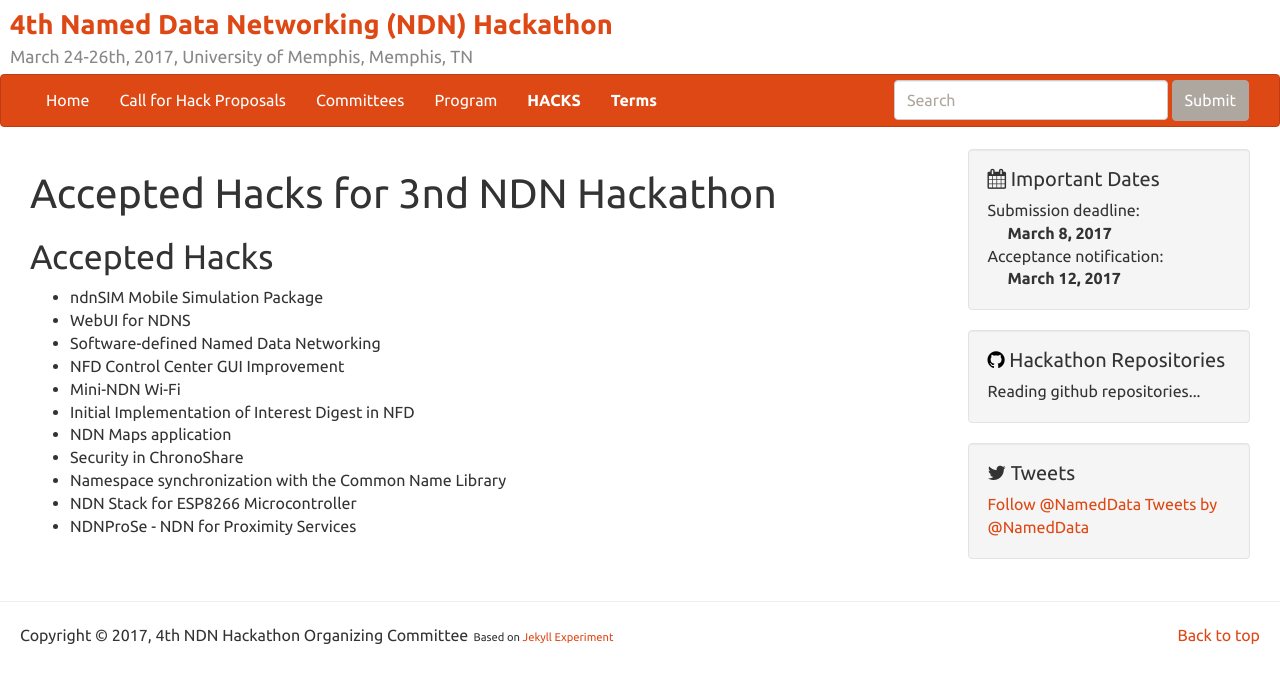
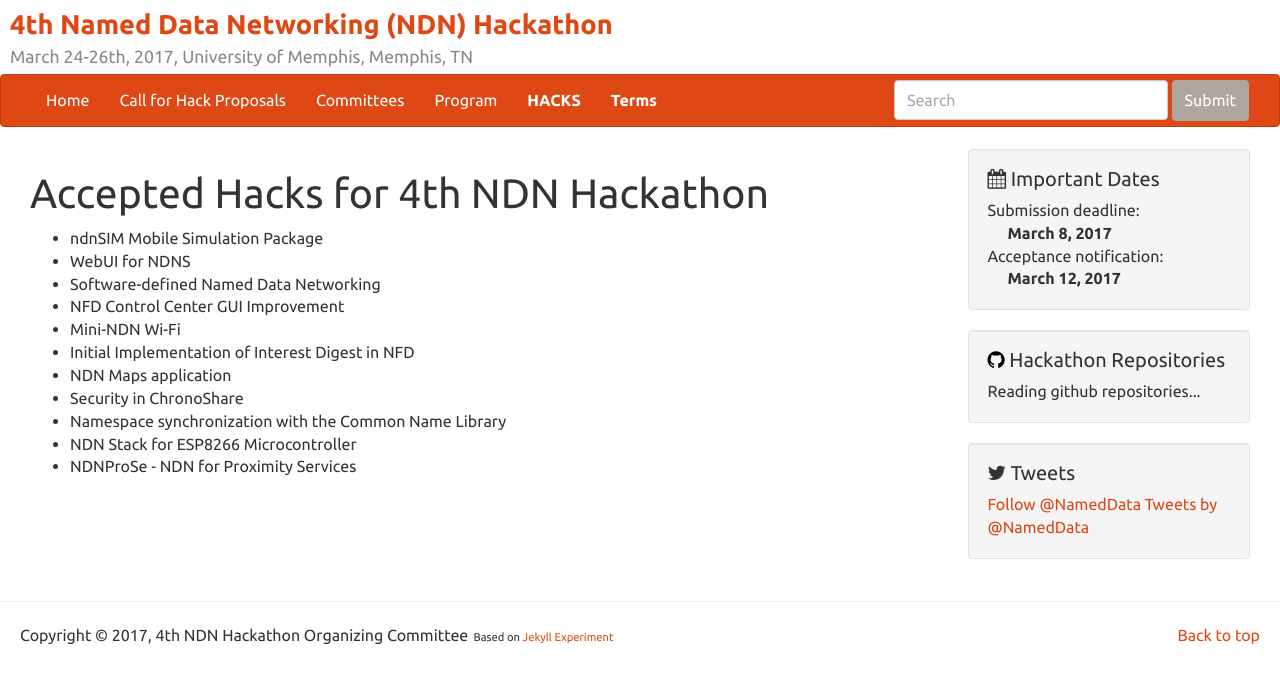
Before and after one commit to 4th-ndn-hackathon/4th-ndn-hackathon, a Jekyll site: the page built from hacks.md, in a window 1280 px wide. Shown: the top 683 px of the page. Built offline with Jekyll 4.4.1, drawn with Linux system fonts in a browser that asks for light colours; comment, search, counter and statistics services are not loaded.

Commit message:
update index

```diff
--- a/hacks.md
+++ b/hacks.md
@@ -1,9 +1,8 @@
 ---
 layout: page
-title: Accepted Hacks for 3nd NDN Hackathon
+title: Accepted Hacks for 4th NDN Hackathon
 ---
 
-## Accepted Hacks
 
 - ndnSIM Mobile Simulation Package
 - WebUI for NDNS
```
Also changed, not shown: index.md (+1 -0 lines).
